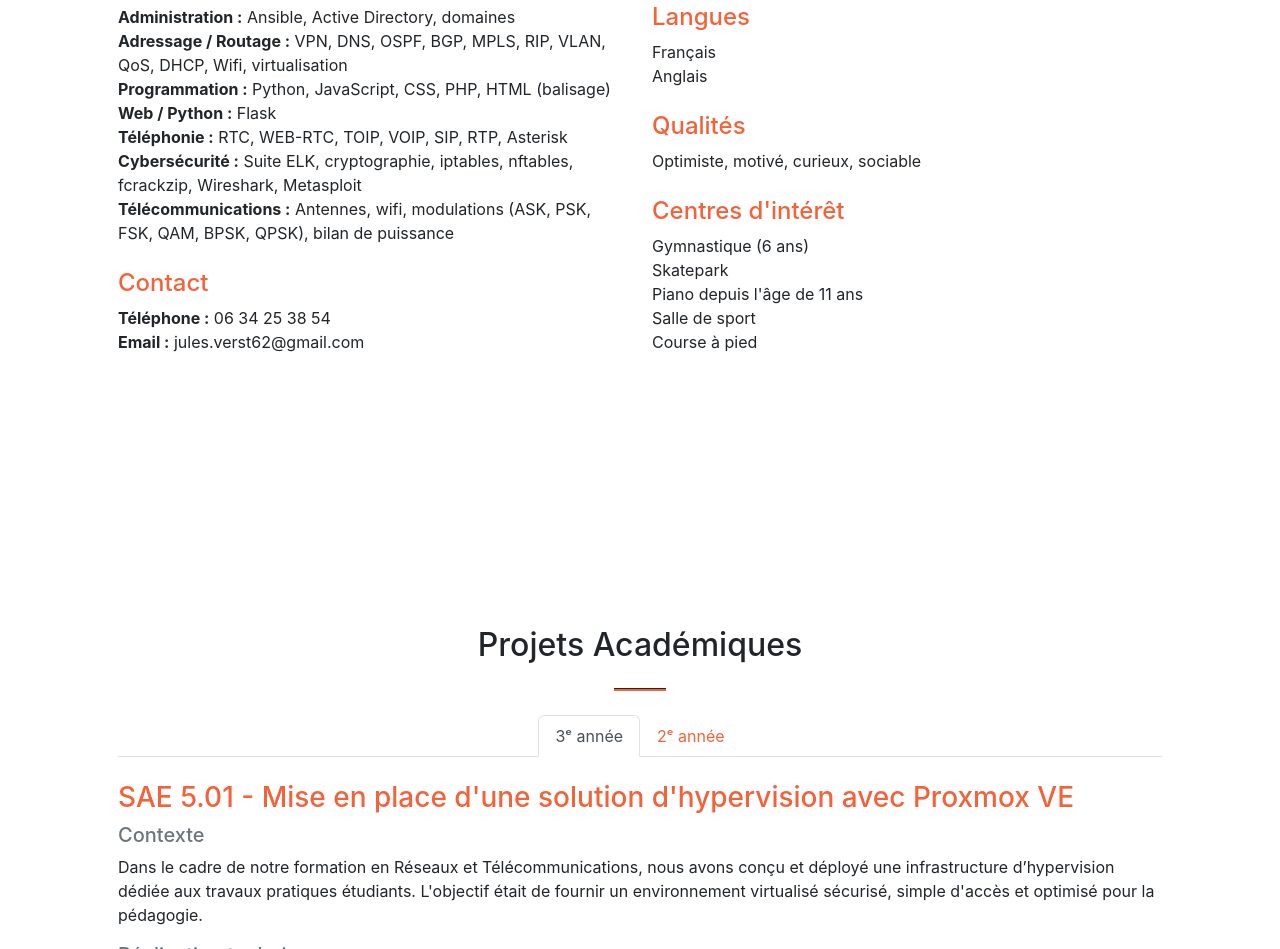
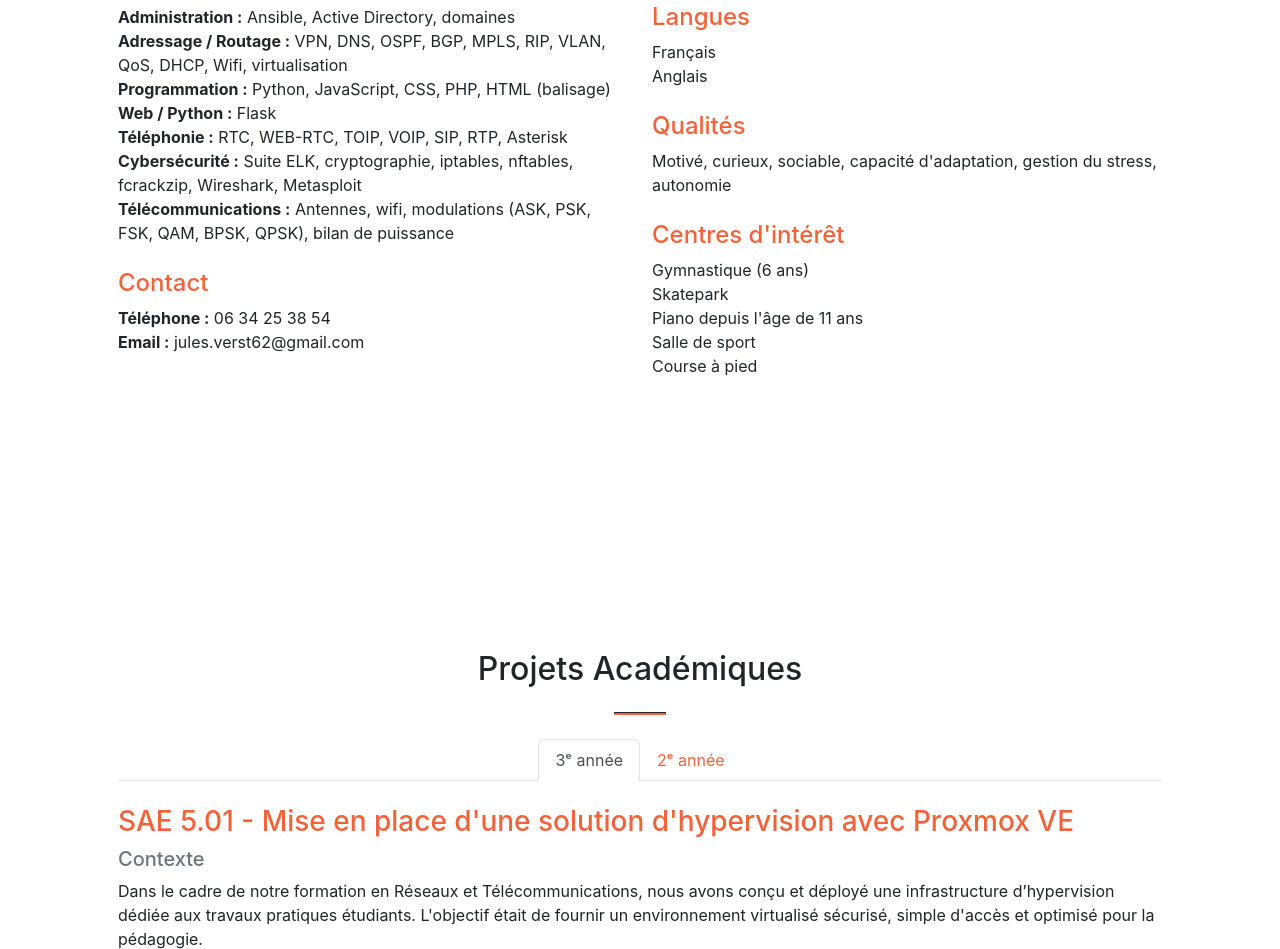
Before and after one commit to Jules-Verstaevel/portfolio-jules-verstaevel, a plain HTML site: page index.html in a window 1280 px wide. Shown: the part 1291-2240 px from the top of the page. Drawn offline with nearby package versions, Linux system fonts and the light colour scheme; some packages are replaced by stand-ins of ours; a script that the page names is missing.

Commit message:
Update index.html

```diff
--- a/index.html
+++ b/index.html
@@ -101,7 +101,7 @@
 						</ul>
 
 						<h3 class="h4 text-primary mt-4">Qualités</h3>
-						<p>Optimiste, motivé, curieux, sociable</p>
+						<p>Motivé, curieux, sociable, capacité d'adaptation, gestion du stress, autonomie</p>
 
 						<h3 class="h4 text-primary mt-4">Centres d'intérêt</h3>
 						<ul class="list-unstyled">
```
